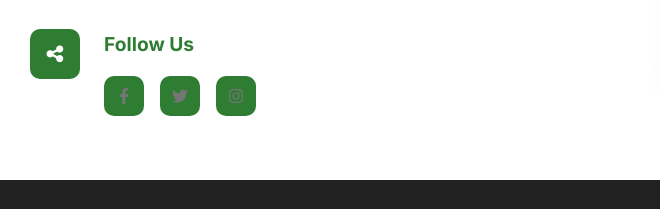
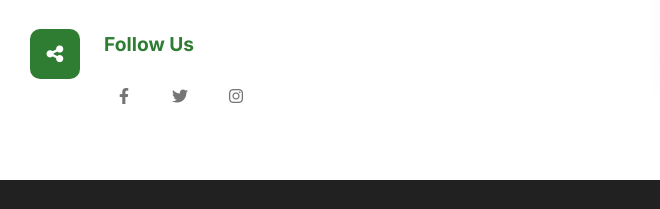
Before and after one commit to mutwiri01/qr, a plain HTML site: page index.html in a window 1280 px wide. Shown: the part 1510-1719 px from the top of the page, 0-660 px from the left. Drawn offline with Linux system fonts and the light colour scheme.

Commit message:
101update

```diff
--- a/index.html
+++ b/index.html
@@ -252,7 +252,6 @@
         justify-content: center;
         transition: all 0.3s;
         font-size: 1rem;
-        background-color: var(--primary);
       }
 
       .social-link:hover {
```
